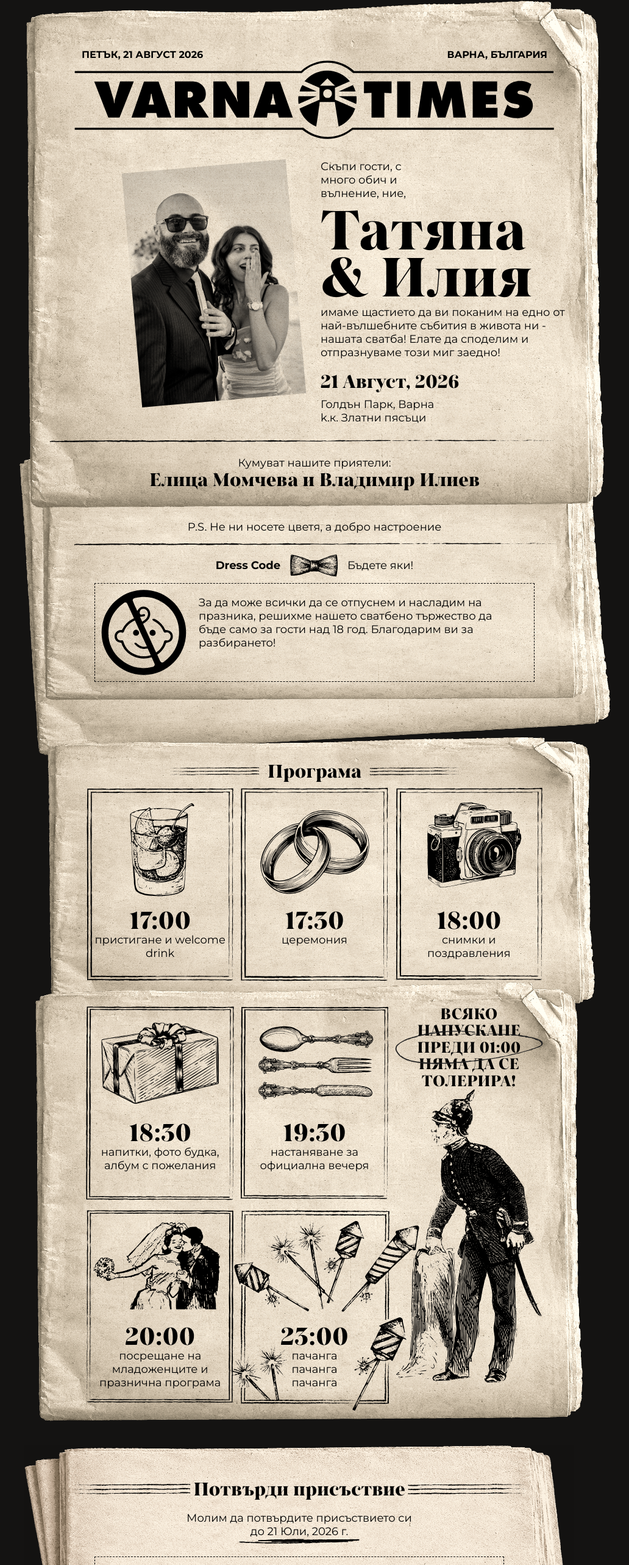
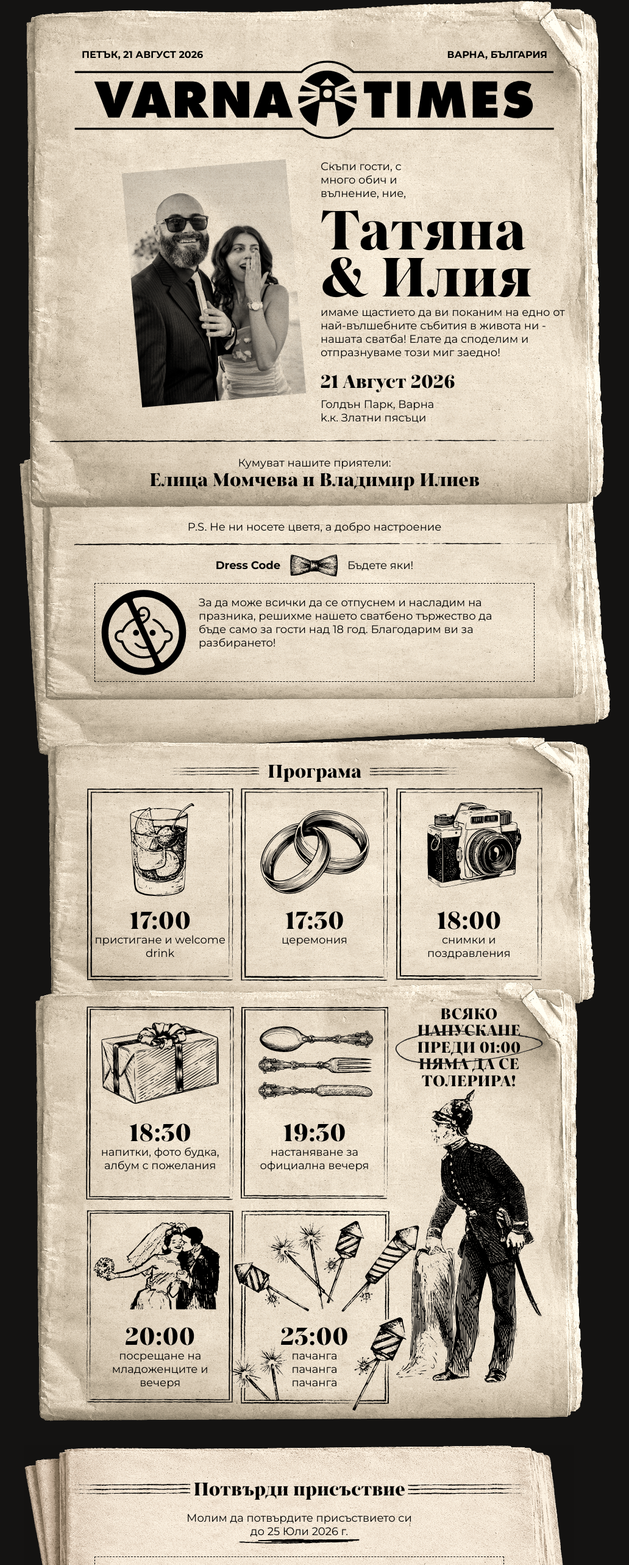
Before and after one commit to IvailoStoyanov/ilkoTatyanaWedding, a React (Vite) app: page / in a window 1280 px wide. Shown: the top 2566 px of the page at 61% size, without its empty margins (124-1156 px from the left). Built offline with nearby package versions, Linux system fonts and the light colour scheme.

Commit message:
Update date formats in Header and RsvpForm, enhance FoodMenu label, adjust Timetable styles for better layout.

```diff
--- a/src/components/Header/index.tsx
+++ b/src/components/Header/index.tsx
@@ -43,7 +43,7 @@ export default function Header() {
             />
           )}
           <div className={styles.dateAndLocationContent}>
-            <h3>21 Август, 2026 </h3>
+            <h3>21 Август 2026 </h3>
             <span>
               Голдън Парк, Варна <br /> k.к. Златни пясъци
             </span>
--- a/src/components/RsvpForm/SelectedGuest/FoodMenu/index.module.scss
+++ b/src/components/RsvpForm/SelectedGuest/FoodMenu/index.module.scss
@@ -20,6 +20,7 @@
 
 .optionsWrapper {
   display: flex;
+  flex-direction: column;
 }
 
 .inputWrapper {
--- a/src/components/RsvpForm/SelectedGuest/FoodMenu/index.tsx
+++ b/src/components/RsvpForm/SelectedGuest/FoodMenu/index.tsx
@@ -58,7 +58,7 @@ const FoodMenu = () => {
                 defaultChecked={checkIfSelected('Вегитарианско', fields.menu)}
                 onChange={() => handleMenuChange(id, 'Вегитарианско')}
               />
-              <label htmlFor={`veggie${index}`}>Вегитарианско</label>
+              <label htmlFor={`veggie${index}`}>Вегитарианско (основно)</label>
             </div>
           </div>
       </div>
--- a/src/components/RsvpForm/index.tsx
+++ b/src/components/RsvpForm/index.tsx
@@ -32,7 +32,7 @@ const RsvpForm = () => {
       <p>
         Молим да потвърдите присъствието си
         <br />
-        до 21 Юли, 2026 г.
+        до 25 Юли 2026 г.
       </p>
       <img src={underline} alt="underline" className={styles.underline} />
 
--- a/src/components/Timetable/index.module.scss
+++ b/src/components/Timetable/index.module.scss
@@ -65,7 +65,7 @@
   }
 
   &.long .timeDescriptionWrapper {
-    top: 48%;
+    top: 40%;
   }
 }
 
@@ -180,6 +180,10 @@
       left: -8%;
     }
   }
+
+  .card.long .timeDescriptionWrapper {
+    top: 48%;
+  }
 }
 
 @media (min-width: $media-s-desktop) {
--- a/src/components/Timetable/index.tsx
+++ b/src/components/Timetable/index.tsx
@@ -90,7 +90,7 @@ const Timetable = () => {
             <div className={styles.timeDescriptionWrapper}>
               <h4 className={styles.time}>20:00</h4>
               <p className={styles.description}>
-                посрещане на младоженците и празнична програма
+                посрещане на младоженците и вечеря
               </p>
             </div>
           </div>
```
